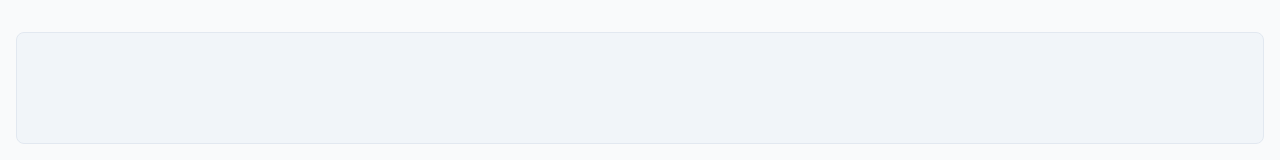
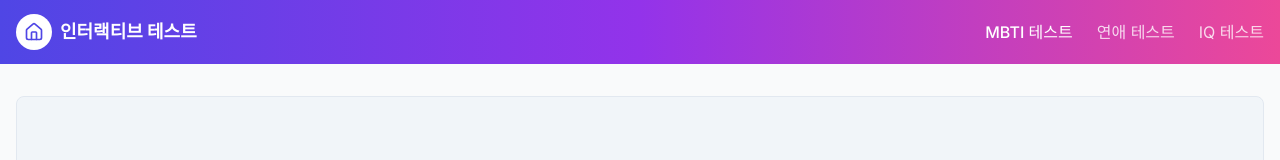
Before and after one commit to mingyun-jeong/interactive-site, a Next.js app: page /quizzes/mbti/result in a window 1280 px wide. Shown: the top 160 px of the page. Built offline with nearby package versions, Linux system fonts and the light colour scheme.

Commit message:
상단 네비게이션 바 추가 및 IQ 테스트 구현

```diff
--- /dev/null
+++ b/app/components/Navbar.tsx
@@ -0,0 +1,156 @@
+"use client";
+
+import Link from "next/link";
+import { usePathname } from "next/navigation";
+import { useState, useEffect } from "react";
+import { Home, Menu, X } from "lucide-react";
+
+export default function Navbar() {
+  const pathname = usePathname();
+  const [isMenuOpen, setIsMenuOpen] = useState(false);
+  const [scrolled, setScrolled] = useState(false);
+
+  useEffect(() => {
+    const handleScroll = () => {
+      if (window.scrollY > 10) {
+        setScrolled(true);
+      } else {
+        setScrolled(false);
+      }
+    };
+
+    window.addEventListener("scroll", handleScroll);
+    return () => window.removeEventListener("scroll", handleScroll);
+  }, []);
+
+  // Close mobile menu when navigating to a new page
+  useEffect(() => {
+    setIsMenuOpen(false);
+  }, [pathname]);
+
+  const isActive = (path: string) => {
+    if (path === "/") {
+      return pathname === "/";
+    }
+    return pathname.startsWith(path);
+  };
+
+  return (
+    <nav
+      className={`fixed top-0 left-0 w-full z-50 transition-all duration-300 ${
+        scrolled
+          ? "bg-white/90 dark:bg-slate-900/90 backdrop-blur-md shadow-sm"
+          : "bg-gradient-to-r from-indigo-600 via-purple-600 to-pink-500"
+      }`}
+    >
+      <div className="container mx-auto px-4">
+        <div className="flex items-center justify-between h-16">
+          {/* Logo and site name */}
+          <Link href="/" className="flex items-center space-x-2">
+            <div className={`${scrolled ? "bg-indigo-100 dark:bg-indigo-900" : "bg-white"} p-2 rounded-full`}>
+              <Home className={`h-5 w-5 ${scrolled ? "text-indigo-700 dark:text-indigo-300" : "text-indigo-600"}`} />
+            </div>
+            <span className={`font-bold text-lg ${scrolled ? "text-slate-800 dark:text-white" : "text-white"}`}>
+              인터랙티브 테스트
+            </span>
+          </Link>
+
+          {/* Desktop Navigation */}
+          <div className="hidden md:flex items-center space-x-6">
+            <Link
+              href="/quizzes/mbti"
+              className={`${scrolled
+                ? isActive("/quizzes/mbti")
+                  ? "text-indigo-600 dark:text-indigo-400"
+                  : "text-slate-700 dark:text-slate-200 hover:text-indigo-600 dark:hover:text-indigo-400"
+                : isActive("/quizzes/mbti")
+                  ? "text-white font-medium"
+                  : "text-white/80 hover:text-white"
+              } transition-colors`}
+            >
+              MBTI 테스트
+            </Link>
+            <Link
+              href="/quizzes/love"
+              className={`${scrolled
+                ? isActive("/quizzes/love")
+                  ? "text-indigo-600 dark:text-indigo-400"
+                  : "text-slate-700 dark:text-slate-200 hover:text-indigo-600 dark:hover:text-indigo-400"
+                : isActive("/quizzes/love")
+                  ? "text-white font-medium"
+                  : "text-white/80 hover:text-white"
+              } transition-colors`}
+            >
+              연애 테스트
+            </Link>
+            <Link
+              href="/quizzes/iq"
+              className={`${scrolled
+                ? isActive("/quizzes/iq")
+                  ? "text-indigo-600 dark:text-indigo-400"
+                  : "text-slate-700 dark:text-slate-200 hover:text-indigo-600 dark:hover:text-indigo-400"
+                : isActive("/quizzes/iq")
+                  ? "text-white font-medium"
+                  : "text-white/80 hover:text-white"
+              } transition-colors`}
+            >
+              IQ 테스트
+            </Link>
+          </div>
+
+          {/* Mobile menu button */}
+          <div className="md:hidden">
+            <button
+              onClick={() => setIsMenuOpen(!isMenuOpen)}
+              className={`p-2 rounded-full ${
+                scrolled
+                  ? "text-slate-700 dark:text-slate-200 hover:bg-slate-100 dark:hover:bg-slate-800"
+                  : "text-white hover:bg-white/10"
+              }`}
+            >
+              {isMenuOpen ? <X className="h-6 w-6" /> : <Menu className="h-6 w-6" />}
+            </button>
+          </div>
+        </div>
+      </div>
+
+      {/* Mobile Navigation Menu */}
+      {isMenuOpen && (
+        <div className="md:hidden bg-white dark:bg-slate-900 shadow-lg">
+          <div className="px-2 pt-2 pb-3 space-y-1">
+            <Link
+              href="/quizzes/mbti"
+              className={`block px-3 py-2 rounded-md ${
+                isActive("/quizzes/mbti")
+                  ? "bg-indigo-100 dark:bg-indigo-900/50 text-indigo-700 dark:text-indigo-300 font-medium"
+                  : "text-slate-700 dark:text-slate-200 hover:bg-slate-100 dark:hover:bg-slate-800"
+              }`}
+            >
+              MBTI 테스트
+            </Link>
+            <Link
+              href="/quizzes/love"
+              className={`block px-3 py-2 rounded-md ${
+                isActive("/quizzes/love")
+                  ? "bg-indigo-100 dark:bg-indigo-900/50 text-indigo-700 dark:text-indigo-300 font-medium"
+                  : "text-slate-700 dark:text-slate-200 hover:bg-slate-100 dark:hover:bg-slate-800"
+              }`}
+            >
+              연애 테스트
+            </Link>
+            <Link
+              href="/quizzes/iq"
+              className={`block px-3 py-2 rounded-md ${
+                isActive("/quizzes/iq")
+                  ? "bg-indigo-100 dark:bg-indigo-900/50 text-indigo-700 dark:text-indigo-300 font-medium"
+                  : "text-slate-700 dark:text-slate-200 hover:bg-slate-100 dark:hover:bg-slate-800"
+              }`}
+            >
+              IQ 테스트
+            </Link>
+          </div>
+        </div>
+      )}
+    </nav>
+  );
+}
--- a/app/layout.tsx
+++ b/app/layout.tsx
@@ -2,6 +2,7 @@ import type { Metadata } from "next";
 import { Inter } from "next/font/google";
 import "./globals.css";
 import Script from 'next/script';
+import Navbar from './components/Navbar';
 
 const inter = Inter({ subsets: ["latin"] });
 
@@ -29,7 +30,13 @@ export default function RootLayout({
         />
       </head>
       <body className={inter.className}>
-        {children}
+        {/* Global Navigation Bar */}
+        <Navbar />
+
+        {/* Main Content with padding for the fixed navbar */}
+        <div className="pt-16">
+          {children}
+        </div>
 
         {/* Google Analytics */}
         <Script
--- a/app/page.tsx
+++ b/app/page.tsx
@@ -22,31 +22,6 @@ export const metadata: Metadata = {
 export default function Home() {
   return (
     <div className="min-h-screen bg-gradient-to-b from-slate-50 to-indigo-50 dark:from-slate-950 dark:to-indigo-950">
-      {/* Top Banner with Home Link */}
-      <div className="relative w-full h-24 bg-gradient-to-r from-indigo-600 via-purple-600 to-pink-500">
-        <div className="container mx-auto px-4 h-full flex items-center justify-between">
-          <Link href="/" className="flex items-center space-x-2">
-            <div className="bg-white p-2 rounded-full">
-              <HomeIcon className="h-6 w-6 text-indigo-600" />
-            </div>
-            <span className="text-white font-bold text-xl">인터랙티브 테스트</span>
-          </Link>
-          <div className="hidden md:block">
-            <div className="flex space-x-4">
-              <Link href="/quizzes/mbti" className="text-white hover:text-indigo-100 transition-colors">
-                MBTI 테스트
-              </Link>
-              <Link href="/quizzes/love" className="text-white hover:text-indigo-100 transition-colors">
-                연애 테스트
-              </Link>
-              <Link href="/quizzes/iq" className="text-white hover:text-indigo-100 transition-colors">
-                IQ 테스트
-              </Link>
-            </div>
-          </div>
-        </div>
-      </div>
-
       <div className="container mx-auto px-4 py-12">
         <header className="text-center mb-16">
           <div className="inline-block mb-4 bg-indigo-100 dark:bg-indigo-900/30 px-4 py-2 rounded-full text-indigo-700 dark:text-indigo-300 font-medium text-sm">
```
